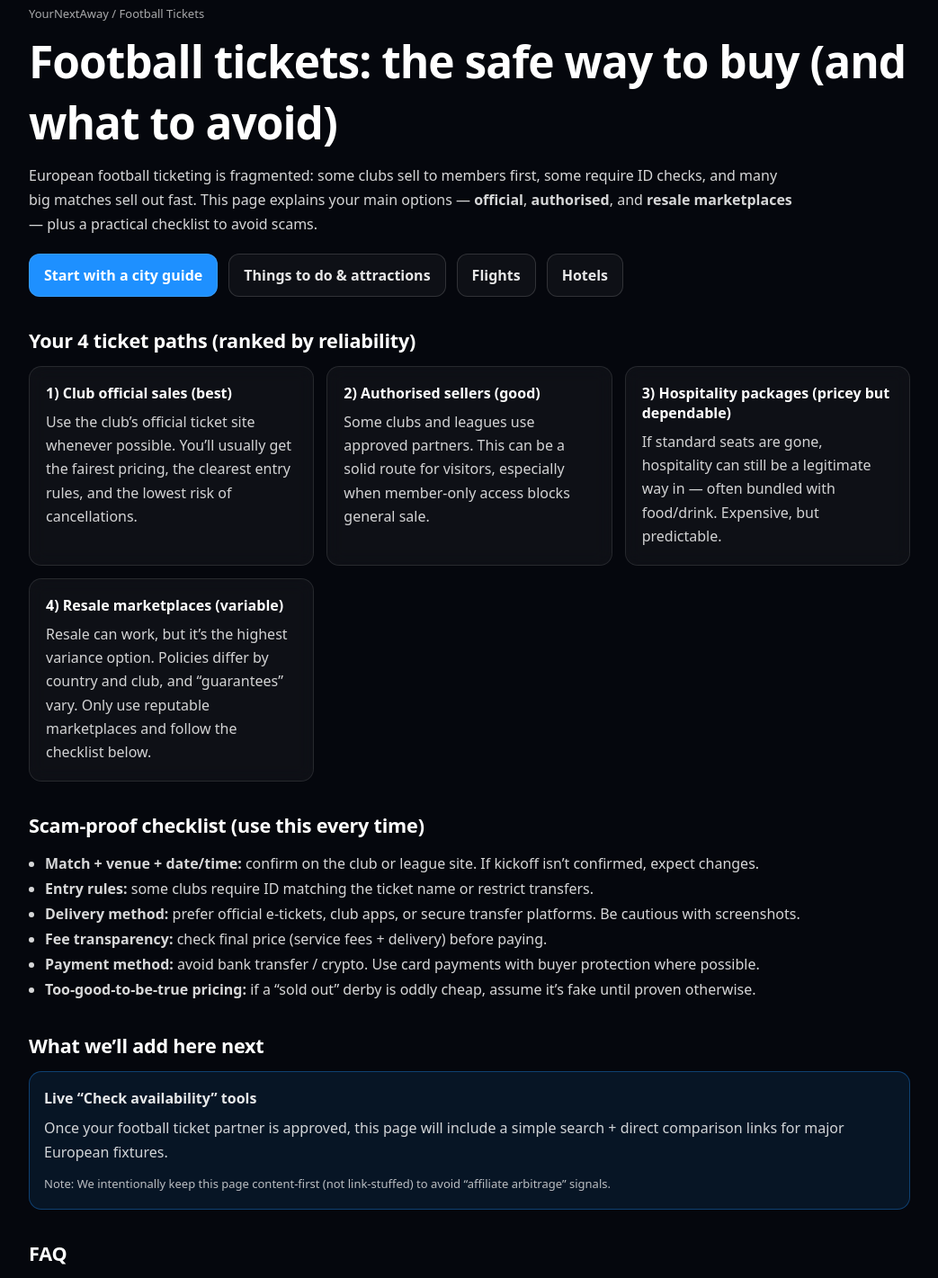
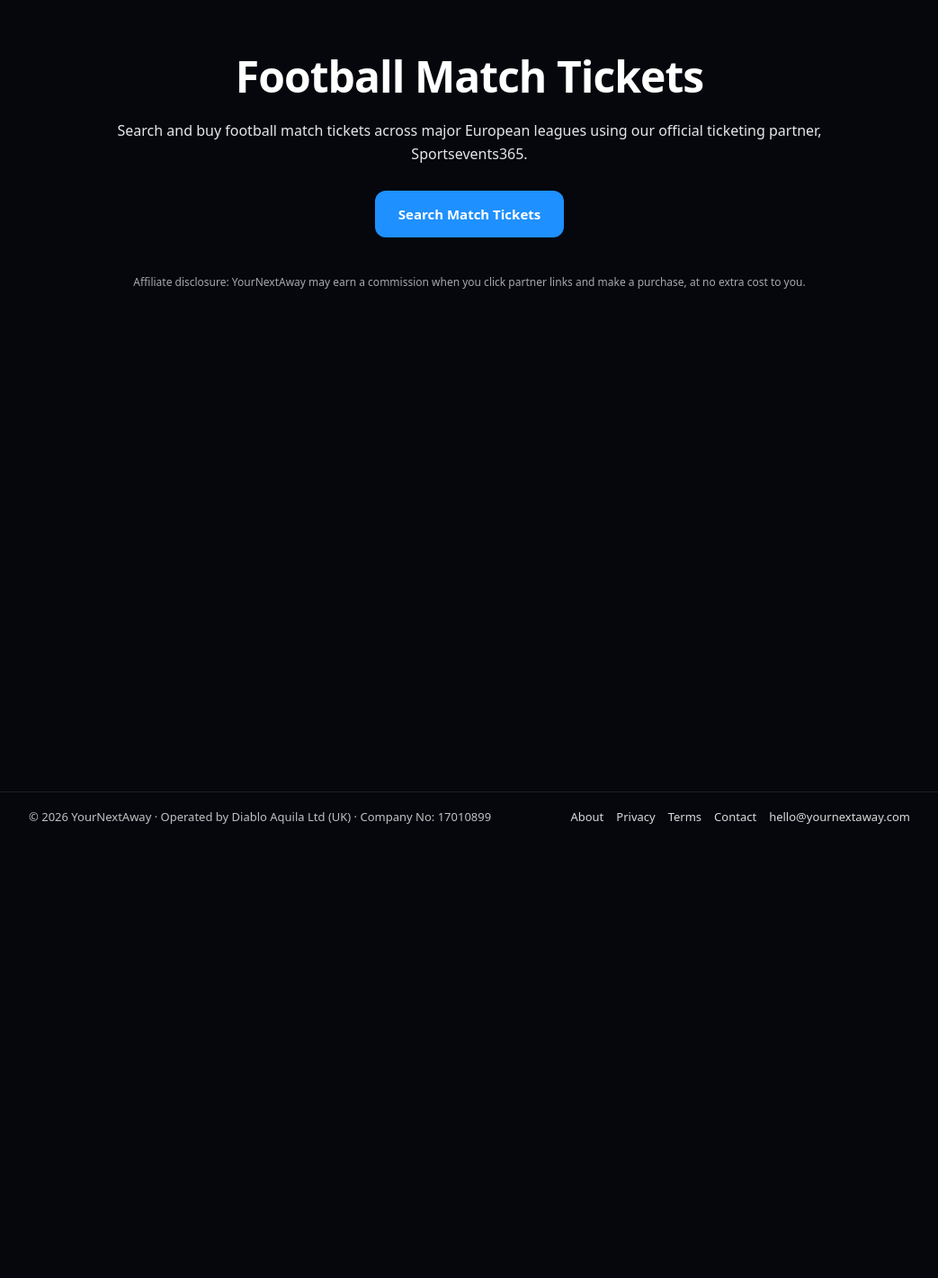
Before and after one commit to dmbarnes1303/yournextaway-site, a Next.js app: page /football-tickets in a window 1280 px wide. Shown: the part 40-1461 px from the top of the page at 90% size, without its empty margins (118-1161 px from the left). After the commit the page ends 975 px from the top, so only its background shows below. Built offline with nearby package versions, Linux system fonts and the light colour scheme.

Commit message:
Add Sportsevents365 football tickets page

```diff
--- a/app/football-tickets/page.tsx
+++ b/app/football-tickets/page.tsx
@@ -1,57 +1,13 @@
 // app/football-tickets/page.tsx
-
 import React from "react";
 
-const PAGE = {
-  title: "Football Tickets – Compare Options, Prices & Safety Tips | YourNextAway",
+export const metadata = {
+  title: "Football Match Tickets | YourNextAway",
   description:
-    "A practical guide to buying football tickets for European matches: official club sales, authorised sellers, resale marketplaces, and how to avoid scams.",
+    "Buy football match tickets across major European leagues through our trusted ticketing partner.",
 };
 
-function SectionTitle({ children }: { children: React.ReactNode }) {
-  return (
-    <h2
-      style={{
-        fontSize: "1.35rem",
-        margin: "34px 0 14px",
-        letterSpacing: "-0.01em",
-      }}
-    >
-      {children}
-    </h2>
-  );
-}
-
-function Card({
-  title,
-  children,
-}: {
-  title: string;
-  children: React.ReactNode;
-}) {
-  return (
-    <div
-      style={{
-        background: "rgba(255,255,255,0.04)",
-        border: "1px solid rgba(255,255,255,0.10)",
-        borderRadius: 14,
-        padding: 18,
-        backdropFilter: "blur(10px)",
-        WebkitBackdropFilter: "blur(10px)",
-      }}
-    >
-      <div style={{ fontWeight: 800, marginBottom: 8 }}>{title}</div>
-      <div style={{ color: "rgba(255,255,255,0.82)", lineHeight: 1.65 }}>
-        {children}
-      </div>
-    </div>
-  );
-}
-
-export const metadata = {
-  title: PAGE.title,
-  description: PAGE.description,
-};
+const SPORTSEVENTS365_URL = "https://www.sportsevents365.com/?a_aid=69834e80ec9d3";
 
 export default function FootballTicketsPage() {
   return (
@@ -59,238 +15,66 @@
       style={{
         minHeight: "100vh",
         background: "#05070d",
-        color: "#fff",
-        padding: "46px 20px 60px",
+        color: "#ffffff",
+        padding: "60px 20px",
+        fontFamily:
+          "system-ui, -apple-system, BlinkMacSystemFont, Segoe UI, Roboto, Arial",
       }}
     >
-      <div style={{ maxWidth: 980, margin: "0 auto" }}>
-        <p style={{ margin: 0, color: "rgba(255,255,255,0.65)", fontSize: 13 }}>
-          YourNextAway / Football Tickets
-        </p>
-
+      <div style={{ maxWidth: 820, margin: "0 auto", textAlign: "center" }}>
         <h1
           style={{
-            fontSize: "clamp(2rem, 4.6vw, 3.1rem)",
-            margin: "10px 0 12px",
+            fontSize: "clamp(2rem, 4vw, 3rem)",
+            fontWeight: 900,
+            marginBottom: 14,
             letterSpacing: "-0.02em",
-            fontWeight: 900,
           }}
         >
-          Football tickets: the safe way to buy (and what to avoid)
+          Football Match Tickets
         </h1>
 
         <p
           style={{
-            margin: "0 0 18px",
-            maxWidth: 860,
-            color: "rgba(255,255,255,0.84)",
-            lineHeight: 1.7,
             fontSize: 16,
+            lineHeight: 1.6,
+            color: "rgba(255,255,255,0.9)",
+            marginBottom: 28,
           }}
         >
-          European football ticketing is fragmented: some clubs sell to members
-          first, some require ID checks, and many big matches sell out fast.
-          This page explains your main options — <strong>official</strong>,
-          <strong> authorised</strong>, and <strong>resale marketplaces</strong>{" "}
-          — plus a practical checklist to avoid scams.
+          Search and buy football match tickets across major European leagues
+          using our official ticketing partner, Sportsevents365.
         </p>
 
-        {/* Quick actions (placeholders for now) */}
-        <div
+        <a
+          href={SPORTSEVENTS365_URL}
+          target="_blank"
+          rel="nofollow sponsored noopener noreferrer"
           style={{
-            display: "flex",
-            gap: 12,
-            flexWrap: "wrap",
-            marginTop: 18,
+            display: "inline-block",
+            padding: "16px 26px",
+            background: "#1e90ff",
+            color: "#ffffff",
+            fontWeight: 800,
+            borderRadius: 12,
+            textDecoration: "none",
+            fontSize: 15,
           }}
         >
-          <a
-            href="/city/london"
-            style={buttonStylePrimary()}
-          >
-            Start with a city guide
-          </a>
-          <a
-            href="/tickets"
-            style={buttonStyleGhost()}
-          >
-            Things to do & attractions
-          </a>
-          <a
-            href="/flights"
-            style={buttonStyleGhost()}
-          >
-            Flights
-          </a>
-          <a
-            href="/hotels"
-            style={buttonStyleGhost()}
-          >
-            Hotels
-          </a>
-        </div>
+          Search Match Tickets
+        </a>
 
-        <SectionTitle>Your 4 ticket paths (ranked by reliability)</SectionTitle>
-
-        <div
+        <p
           style={{
-            display: "grid",
-            gridTemplateColumns: "repeat(auto-fit, minmax(240px, 1fr))",
-            gap: 14,
-          }}
-        >
-          <Card title="1) Club official sales (best)">
-            Use the club’s official ticket site whenever possible. You’ll usually
-            get the fairest pricing, the clearest entry rules, and the lowest
-            risk of cancellations.
-          </Card>
-
-          <Card title="2) Authorised sellers (good)">
-            Some clubs and leagues use approved partners. This can be a solid
-            route for visitors, especially when member-only access blocks
-            general sale.
-          </Card>
-
-          <Card title="3) Hospitality packages (pricey but dependable)">
-            If standard seats are gone, hospitality can still be a legitimate
-            way in — often bundled with food/drink. Expensive, but predictable.
-          </Card>
-
-          <Card title="4) Resale marketplaces (variable)">
-            Resale can work, but it’s the highest variance option. Policies
-            differ by country and club, and “guarantees” vary. Only use reputable
-            marketplaces and follow the checklist below.
-          </Card>
-        </div>
-
-        <SectionTitle>Scam-proof checklist (use this every time)</SectionTitle>
-        <ul style={ulStyle()}>
-          <li>
-            <strong>Match + venue + date/time:</strong> confirm on the club or
-            league site. If kickoff isn’t confirmed, expect changes.
-          </li>
-          <li>
-            <strong>Entry rules:</strong> some clubs require ID matching the
-            ticket name or restrict transfers.
-          </li>
-          <li>
-            <strong>Delivery method:</strong> prefer official e-tickets, club
-            apps, or secure transfer platforms. Be cautious with screenshots.
-          </li>
-          <li>
-            <strong>Fee transparency:</strong> check final price (service fees +
-            delivery) before paying.
-          </li>
-          <li>
-            <strong>Payment method:</strong> avoid bank transfer / crypto. Use
-            card payments with buyer protection where possible.
-          </li>
-          <li>
-            <strong>Too-good-to-be-true pricing:</strong> if a “sold out” derby
-            is oddly cheap, assume it’s fake until proven otherwise.
-          </li>
-        </ul>
-
-        <SectionTitle>What we’ll add here next</SectionTitle>
-        <div
-          style={{
-            background: "rgba(30,144,255,0.10)",
-            border: "1px solid rgba(30,144,255,0.35)",
-            borderRadius: 14,
-            padding: 16,
-            lineHeight: 1.7,
-            color: "rgba(255,255,255,0.9)",
-            marginTop: 10,
-          }}
-        >
-          <div style={{ fontWeight: 800, marginBottom: 6 }}>
-            Live “Check availability” tools
-          </div>
-          <div style={{ color: "rgba(255,255,255,0.82)" }}>
-            Once your football ticket partner is approved, this page will
-            include a simple search + direct comparison links for major European
-            fixtures.
-          </div>
-          <div style={{ marginTop: 10, color: "rgba(255,255,255,0.72)", fontSize: 13 }}>
-            Note: We intentionally keep this page content-first (not link-stuffed)
-            to avoid “affiliate arbitrage” signals.
-          </div>
-        </div>
-
-        <SectionTitle>FAQ</SectionTitle>
-        <div style={{ display: "grid", gap: 12 }}>
-          <Card title="Do tickets get cancelled on resale marketplaces?">
-            It can happen. Policies vary. The safest approach is official club
-            sales, then authorised sellers, then hospitality.
-          </Card>
-
-          <Card title="Should I book travel before I have tickets?">
-            For high-demand matches, <strong>no</strong> unless you’re willing to
-            treat the trip as a city break even if you don’t get in. If kickoff
-            date/time is unconfirmed, keep everything flexible.
-          </Card>
-
-          <Card title="How do I plan a football city break around fixtures?">
-            Pick a city with multiple clubs or multiple match options during
-            your travel window. Start with the city guides and build from there.
-          </Card>
-        </div>
-
-        <div
-          style={{
-            marginTop: 34,
-            paddingTop: 16,
-            borderTop: "1px solid rgba(255,255,255,0.10)",
+            marginTop: 40,
+            fontSize: 12,
             color: "rgba(255,255,255,0.65)",
-            fontSize: 12,
             lineHeight: 1.6,
           }}
         >
-          <strong>Affiliate disclosure:</strong> When partner links are added to
-          this page, YourNextAway may earn a commission if you click through and
-          make a purchase, at no extra cost to you.
-        </div>
+          Affiliate disclosure: YourNextAway may earn a commission when you click
+          partner links and make a purchase, at no extra cost to you.
+        </p>
       </div>
     </main>
   );
 }
-
-function buttonStylePrimary(): React.CSSProperties {
-  return {
-    display: "inline-flex",
-    alignItems: "center",
-    justifyContent: "center",
-    padding: "12px 16px",
-    borderRadius: 12,
-    background: "#1e90ff",
-    color: "#fff",
-    textDecoration: "none",
-    fontWeight: 800,
-    border: "1px solid rgba(255,255,255,0.10)",
-  };
-}
-
-function buttonStyleGhost(): React.CSSProperties {
-  return {
-    display: "inline-flex",
-    alignItems: "center",
-    justifyContent: "center",
-    padding: "12px 16px",
-    borderRadius: 12,
-    background: "rgba(255,255,255,0.04)",
-    color: "rgba(255,255,255,0.9)",
-    textDecoration: "none",
-    fontWeight: 800,
-    border: "1px solid rgba(255,255,255,0.14)",
-  };
-}
-
-function ulStyle(): React.CSSProperties {
-  return {
-    margin: "8px 0 0",
-    paddingLeft: 18,
-    lineHeight: 1.75,
-    color: "rgba(255,255,255,0.84)",
-    maxWidth: 860,
-  };
-}
```
